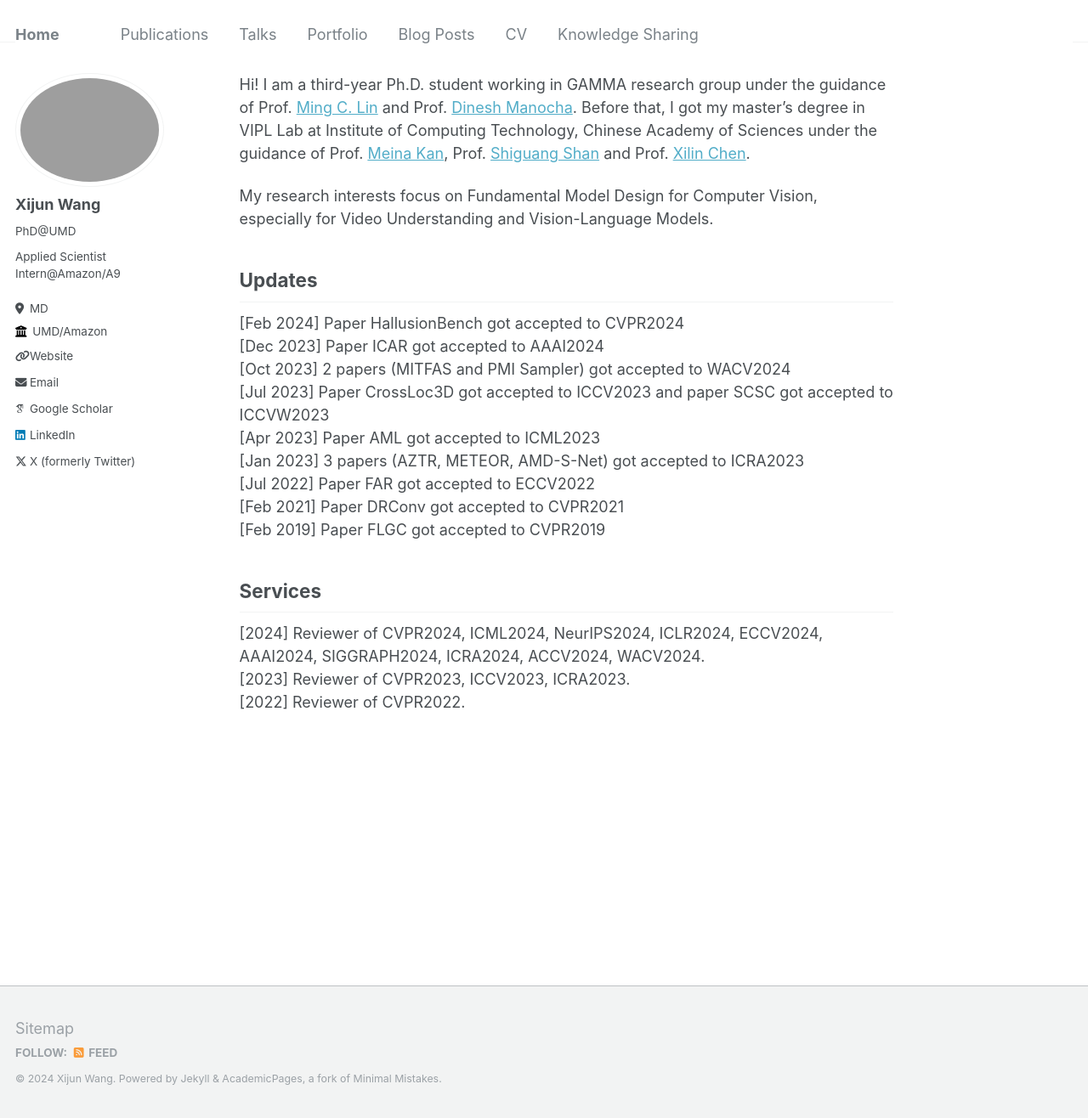
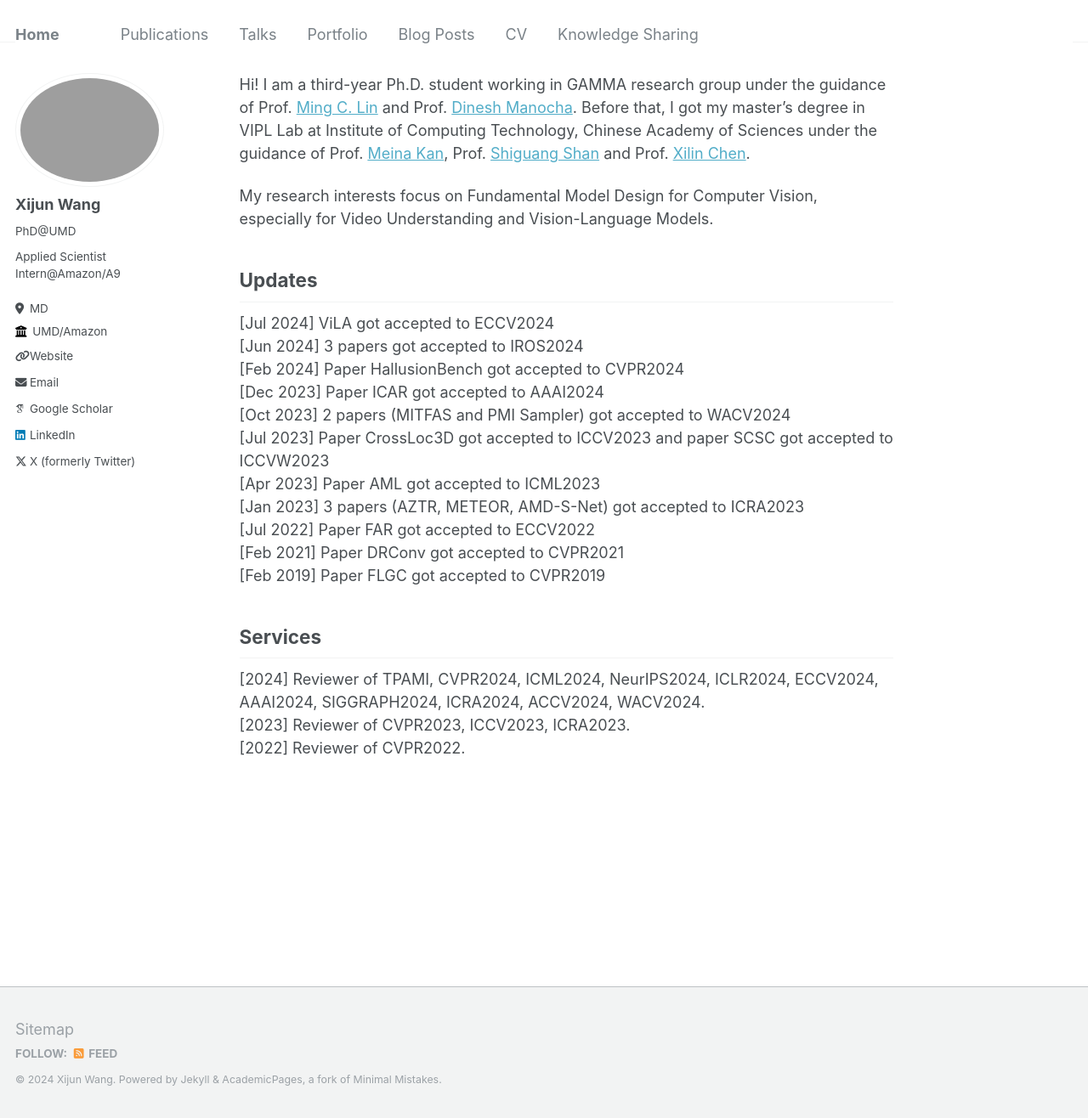
Before and after one commit to xijun-cs/xijun-cs.github.io, a Jekyll site: the page built from _pages/about.md, in a window 1280 px wide and 1316 px high. Shown: the whole window at 85% size. Built offline with Jekyll 4.4.1, drawn with Linux system fonts in a browser that asks for light colours; some web fonts are replaced.

Commit message:
Update about.md
updates

```diff
--- a/_pages/about.md
+++ b/_pages/about.md
@@ -13,6 +13,8 @@ My research interests focus on Fundamental Model Design for Computer Vision, esp
 
 
 ## Updates
+[Jul 2024] ViLA got accepted to ECCV2024\
+[Jun 2024] 3 papers got accepted to IROS2024\
 [Feb 2024] Paper HallusionBench got accepted to CVPR2024\
 [Dec 2023] Paper ICAR got accepted to AAAI2024\
 [Oct 2023] 2 papers (MITFAS and PMI Sampler) got accepted to WACV2024\
@@ -24,6 +26,6 @@ My research interests focus on Fundamental Model Design for Computer Vision, esp
 [Feb 2019] Paper FLGC got accepted to CVPR2019
 
 ## Services
-[2024] Reviewer of CVPR2024, ICML2024, NeurIPS2024, ICLR2024, ECCV2024, AAAI2024, SIGGRAPH2024, ICRA2024, ACCV2024, WACV2024. \
+[2024] Reviewer of TPAMI, CVPR2024, ICML2024, NeurIPS2024, ICLR2024, ECCV2024, AAAI2024, SIGGRAPH2024, ICRA2024, ACCV2024, WACV2024. \
 [2023] Reviewer of CVPR2023, ICCV2023, ICRA2023. \
 [2022] Reviewer of CVPR2022.
```
